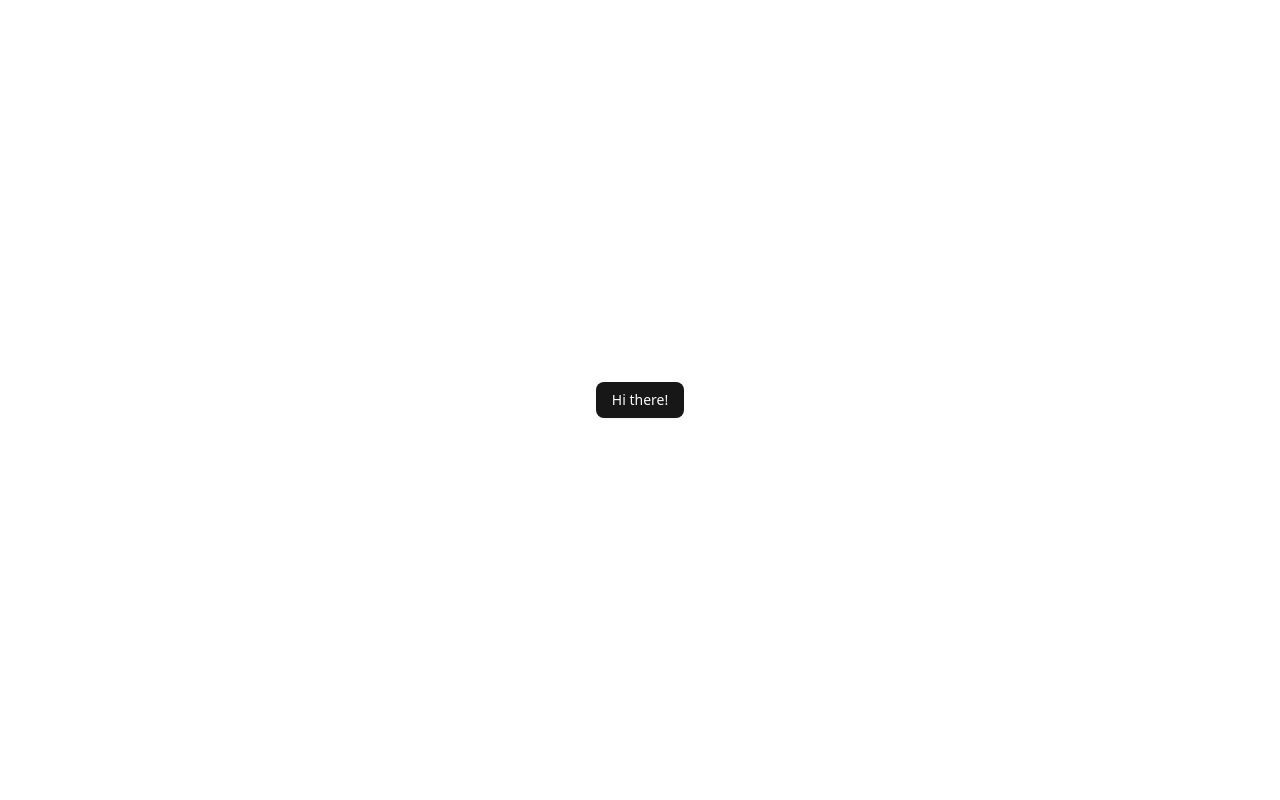
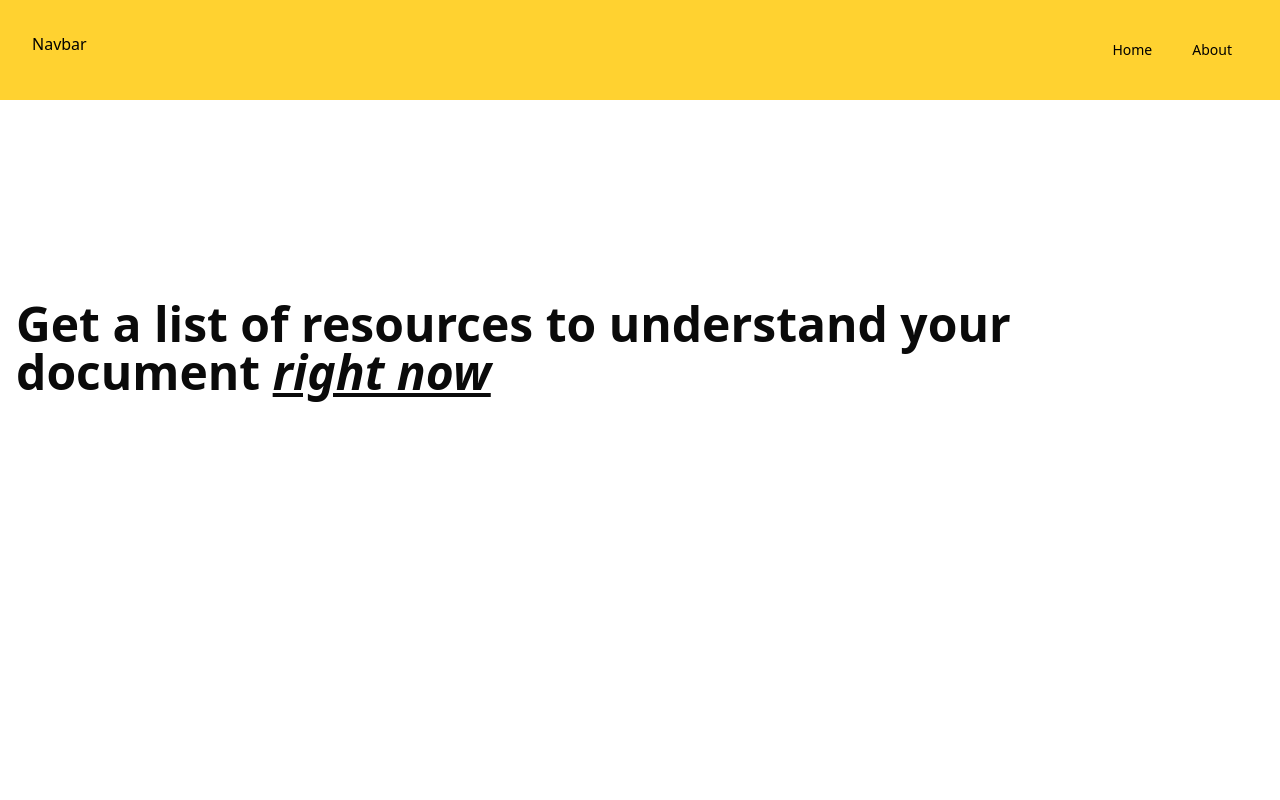
Before and after one commit to fagbenjaenoch/curator, a React (Vite) app in the folder app/frontend/: page / in a window 1280 px wide. Shown: the top 800 px of the page. Built offline with nearby package versions, Linux system fonts and the light colour scheme.

Commit message:
fixed multiple routes showing at once

```diff
--- a/app/frontend/src/App.tsx
+++ b/app/frontend/src/App.tsx
@@ -1,16 +1,19 @@
-import { Routes, Route } from "react-router"
-import Home from "@/components/pages/Home"
-import Landing from "@/components/pages/Landing"
+import { QueryClient, QueryClientProvider } from "@tanstack/react-query";
+import { BrowserRouter, Route, Routes } from "react-router";
+import Home from "@/components/pages/Home";
+import Landing from "@/components/pages/Landing";
 
-function App() {
+const queryClient = new QueryClient();
+
+export default function Root(): React.ReactNode {
   return (
-    <div>
-      <Routes>
-        <Route path="/" element={<Landing />} />
-        <Route path="/app" element={<Home />} />
-      </Routes>
-    </div>
-  )
+    <QueryClientProvider client={queryClient}>
+      <BrowserRouter>
+        <Routes>
+          <Route path="/" element={<Landing />} />
+          <Route path="/app" element={<Home />} />
+        </Routes>
+      </BrowserRouter>
+    </QueryClientProvider>
+  );
 }
-
-export default App
--- a/app/frontend/src/Root.tsx
+++ /dev/null
@@ -1,15 +0,0 @@
-import { QueryClient, QueryClientProvider } from "@tanstack/react-query"
-import { BrowserRouter } from "react-router";
-import App from "@/App";
-
-const queryClient = new QueryClient()
-
-export default function Root(): React.ReactNode {
-  return (
-    <BrowserRouter>
-      <QueryClientProvider client={queryClient}>
-        <App />
-      </QueryClientProvider>
-    </BrowserRouter>
-  )
-}
--- a/app/frontend/src/main.tsx
+++ b/app/frontend/src/main.tsx
@@ -1,10 +1,10 @@
-import "./index.css"
+import "./index.css";
 import React from "react";
 import ReactDOM from "react-dom/client";
-import Root from "./Root";
+import App from "@/App";
 
 ReactDOM.createRoot(document.getElementById("root")!).render(
   <React.StrictMode>
-    <Root />
-  </React.StrictMode>
+    <App />
+  </React.StrictMode>,
 );
```
Also changed, not shown: app/frontend/src/components/pages/Landing.tsx (+6 -3 lines).
